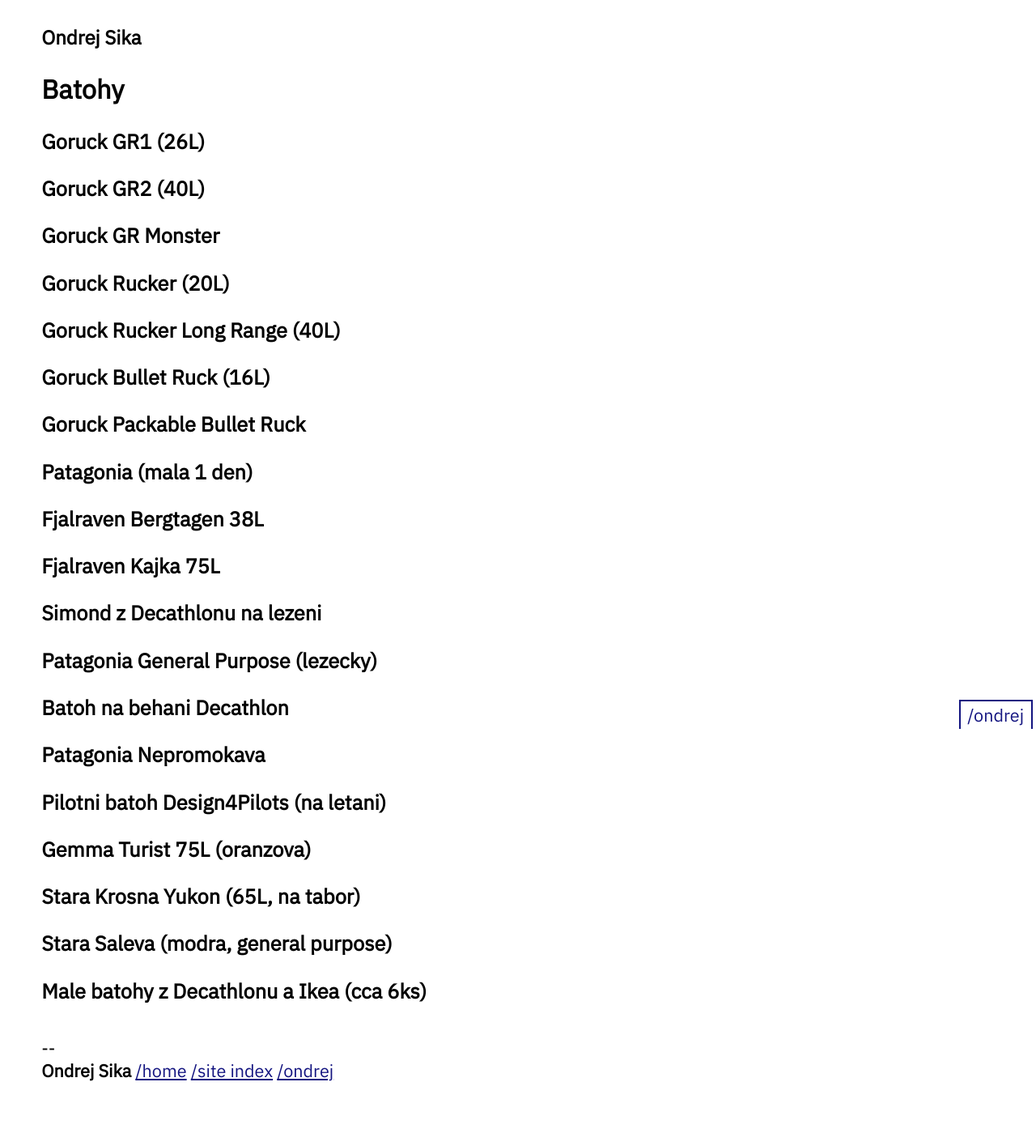
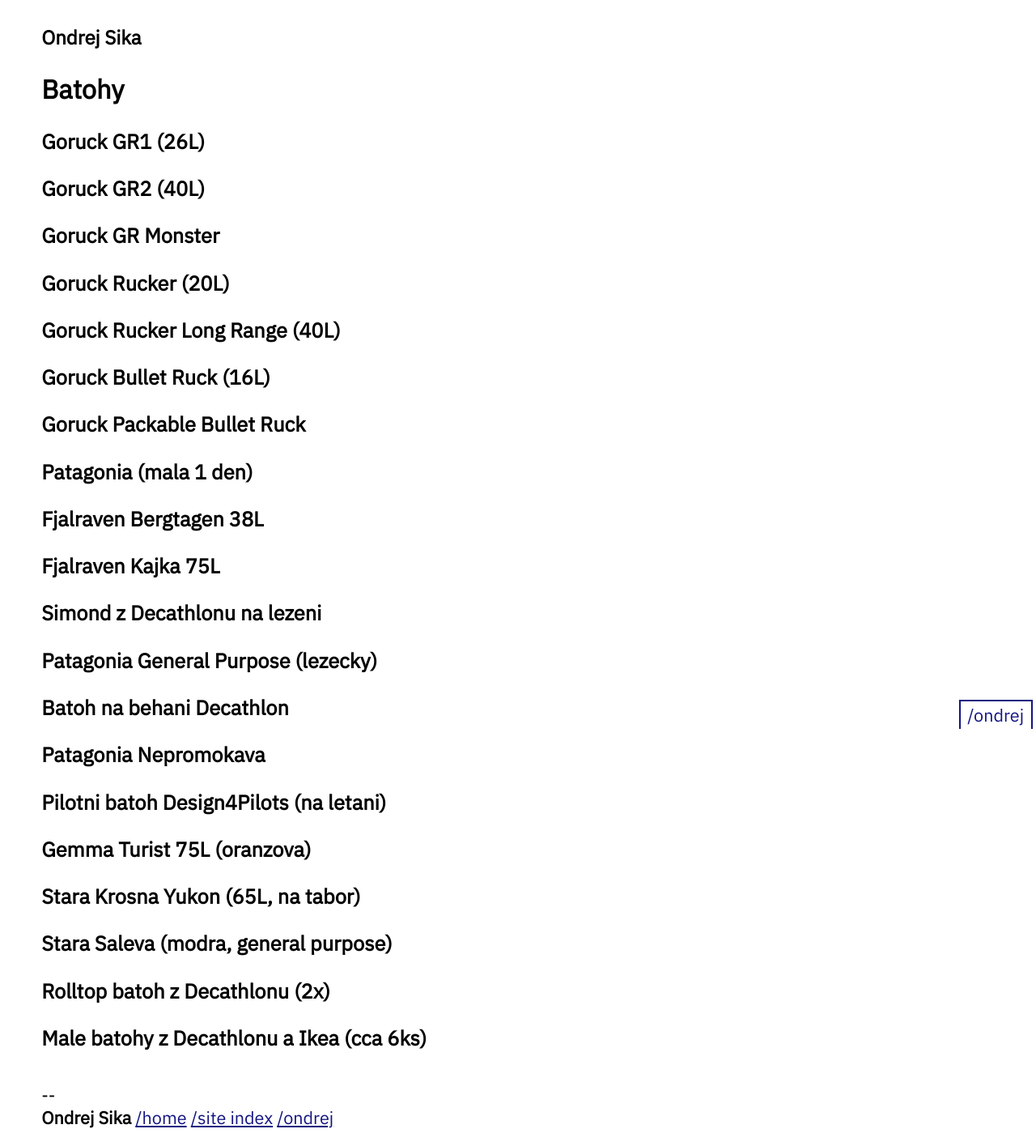
Before and after one commit to ondrejsika/ondrejsika.com, a Jekyll site: the page built from ondrej/batohy/index.md, in a window 1280 px wide. Shown: the whole page at 81% size. Built offline with Jekyll 4.4.1, drawn with Linux system fonts in a browser that asks for light colours; before the commit the page ends 1357 px from its top, so only the background shows below that.

Commit message:
feat(ondrej/batohy): Add Rolltop batoh z Decathlonu

```diff
--- a/ondrej/batohy/index.md
+++ b/ondrej/batohy/index.md
@@ -41,4 +41,6 @@
 
 ### Stara Saleva (modra, general purpose)
 
+### Rolltop batoh z Decathlonu (2x)
+
 ### Male batohy z Decathlonu a Ikea (cca 6ks)
```
